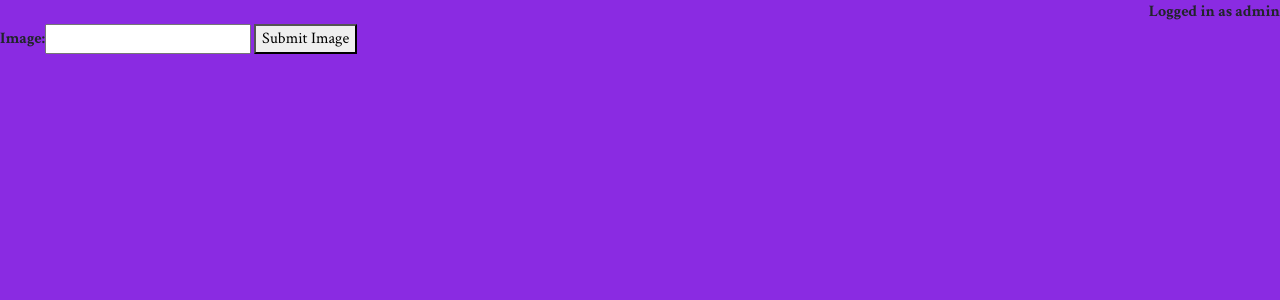
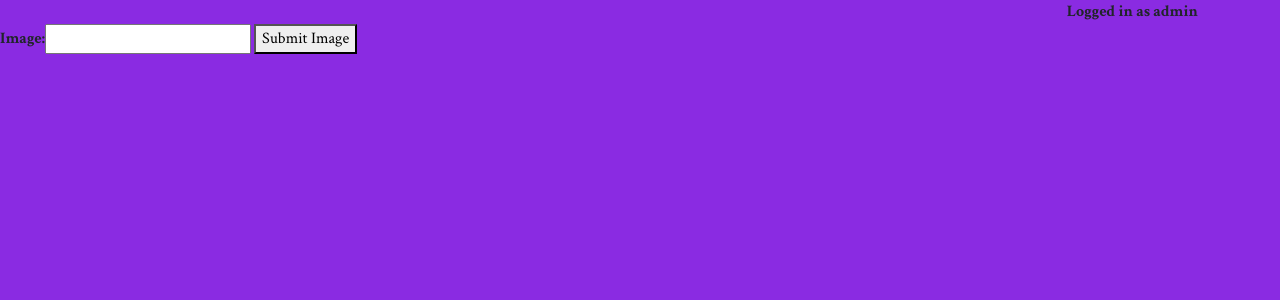
Before and after one commit to mjjstockman/setlistsharer, a Django app: page /add-image/5 in a window 1280 px wide. Shown: the part 56-356 px from the top of the page. Run offline with Django 3.2, Linux system fonts and the light colour scheme; a user stored in the database is signed in; data comes from the database, SQL or seed files in the repository; both versions use the stored data as it was after the commit.

Commit message:
Add container with user name if logged i to base template

```diff
--- a/templates/base.html
+++ b/templates/base.html
@@ -49,9 +49,9 @@
 
 
     {% if user.is_authenticated %}
-        <div class="ms-auto">
-            Logged in as {{ user }}
-        </div>
+    <div class="container text-end">
+        Logged in as {{ user }}
+    </div>
     {% endif  %}
     <!-- <nav class="navbar navbar-expand-lg navbar-light bg-white">
         <div class="container-fluid">
```
Also changed, not shown: db.sqlite3.
